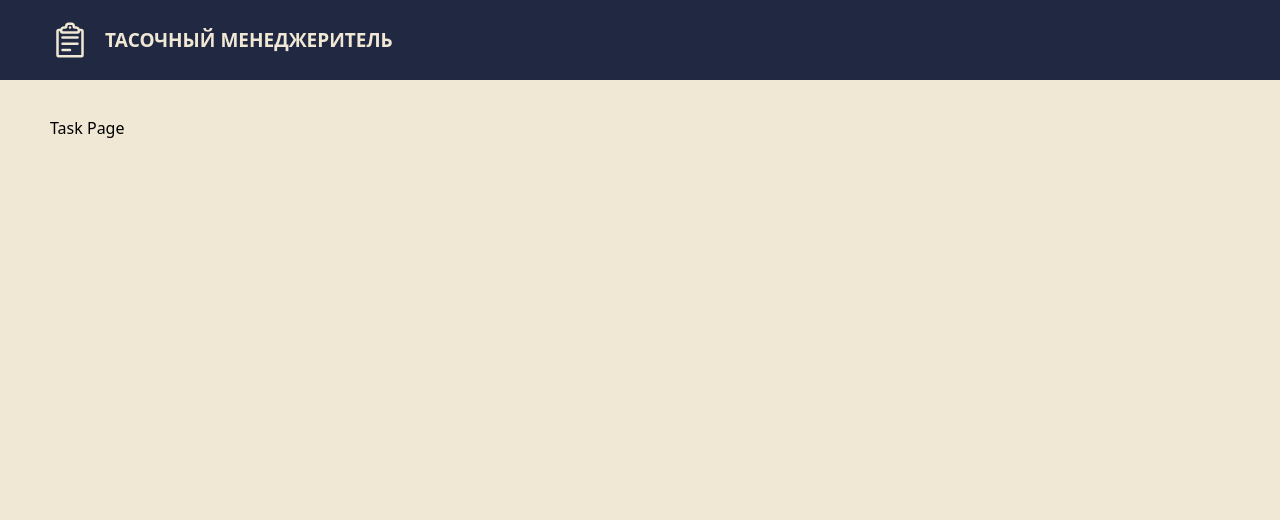
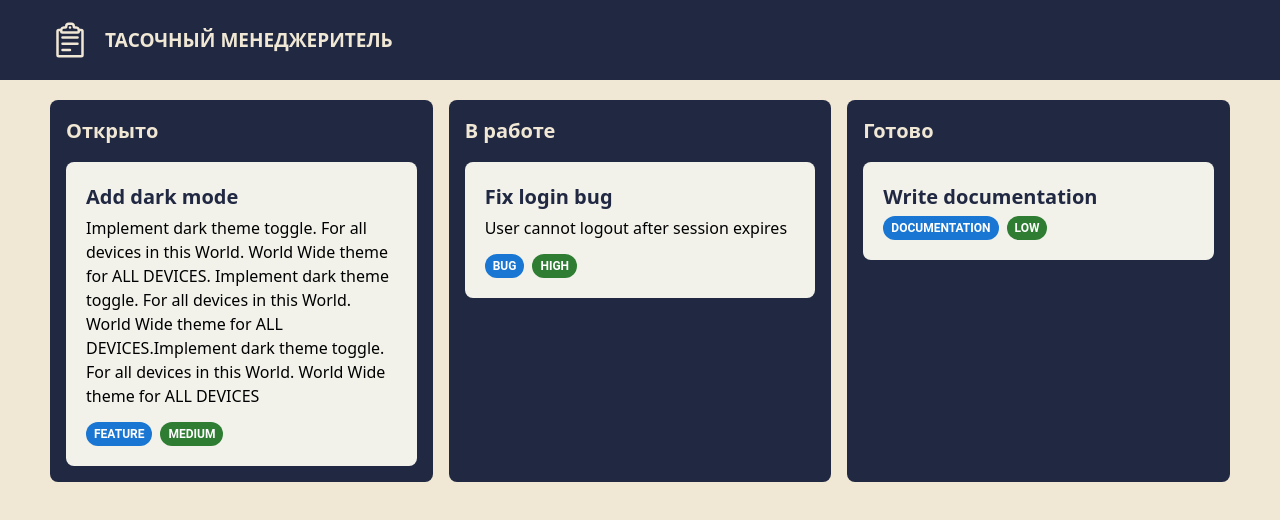
Before and after one commit to Jushoru/t1-task-manager, a React (Vite) app: page / in a window 1280 px wide. Shown: the top 520 px of the page. Built offline with nearby package versions, Linux system fonts and the light colour scheme.

Commit message:
feat: add basic task logic and layout with 3 columns

```diff
--- a/src/app/styles/App.css
+++ b/src/app/App.css
@@ -1,7 +1,7 @@
 header {
   width: 100vw;
   background-color: var(--color-bg-secondary);
-  padding: 20px 0px;
+  padding: var(--indent-vertical) 0;
   display: flex;
 }
 
@@ -10,10 +10,10 @@ header {
   flex-direction: row;
   justify-content: center;
   align-items: center;
-  margin-left: 50px;
+  margin-left: var(--indent-horizontal);
 }
 
-span {
+.logoTitle {
   font-size: 19px;
   font-weight: bold;
   color: var(--color-bg-primary);
@@ -24,5 +24,11 @@ span {
 .mainWrapper {
   display: flex;
   flex-direction: column;
-  padding: 20px 50px;
+  padding: var(--indent-vertical) var(--indent-horizontal);
 }
+
+
+h3 {
+  margin: 0;
+  font-size: 20px;
+}
--- a/src/app/App.tsx
+++ b/src/app/App.tsx
@@ -1,6 +1,6 @@
-import './styles/App.css'
+import './App.css'
 import { Routes, Route, Link } from "react-router";
-import {TasksPage} from "../pages/tasks/ui/TasksPage.tsx";
+import {TasksPage} from "../pages/tasks/TasksPage.tsx";
 import {EditTaskPage} from "../pages/edit-task/ui/EditTaskPage.tsx";
 
 function App() {
@@ -10,7 +10,7 @@ function App() {
         <header>
             <Link to="/" className="logoWrapper">
                 <img src="/logo.svg" alt="logo" width="40"/>
-                <span>Тасочный менеджеритель</span>
+                <span className="logoTitle">Тасочный менеджеритель</span>
             </Link>
         </header>
         <div className="mainWrapper">
--- /dev/null
+++ b/src/entities/task/TaskTypes.ts
@@ -0,0 +1,7 @@
+export interface TaskUi {
+    title: string;
+    description?: string;
+    category: 'Bug' | 'Feature' | 'Documentation' | 'Refactor' | 'Test';
+    status: 'ToDo' | 'InProgress' | 'Done';
+    priority: 'Low' | 'Medium' | 'High';
+}
--- /dev/null
+++ b/src/pages/tasks/TasksPage.tsx
@@ -0,0 +1,34 @@
+import { TaskList } from '../../widgets/task-list/TaskList';
+import type { TaskUi } from '../../entities/task/TaskTypes';
+
+// Временный массив задач
+const mockTasks: TaskUi[] = [
+    {
+        title: 'Fix login bug',
+        description: 'User cannot logout after session expires',
+        category: 'Bug',
+        status: 'InProgress',
+        priority: 'High',
+    },
+    {
+        title: 'Add dark mode',
+        description: 'Implement dark theme toggle. For all devices in this World. World Wide theme for ALL DEVICES. Implement dark theme toggle. For all devices in this World. World Wide theme for ALL DEVICES.Implement dark theme toggle. For all devices in this World. World Wide theme for ALL DEVICES',
+        category: 'Feature',
+        status: 'ToDo',
+        priority: 'Medium',
+    },
+    {
+        title: 'Write documentation',
+        category: 'Documentation',
+        status: 'Done',
+        priority: 'Low',
+    },
+];
+
+export const TasksPage: React.FC = () => {
+    return (
+        <>
+            <TaskList tasks={mockTasks} />
+        </>
+    );
+};
--- a/src/pages/tasks/ui/TasksPage.tsx
+++ /dev/null
@@ -1,7 +0,0 @@
-export function TasksPage() {
-    return (
-        <>
-            <p>Task Page</p>
-        </>
-    );
-}
--- a/src/shared/styles/variables.css
+++ b/src/shared/styles/variables.css
@@ -1,4 +1,11 @@
 :root {
     --color-bg-primary: #f0e8d5;
     --color-bg-secondary: #212842;
+    --color-bg-task: #f2f2eb;
+    --color-bg-task-hover: #deded7;
+    --color-1: #928a97;
+    --color-2: #f85f73;
+
+    --indent-horizontal: 50px;
+    --indent-vertical: 20px;
 }
--- /dev/null
+++ b/src/widgets/task-item/TaskItem.css
@@ -0,0 +1,35 @@
+
+
+.taskItemWrapper {
+    background-color: var(--color-bg-task);
+    position: relative;
+    border-radius: 8px;
+    height: min-content;
+    padding: var(--indent-vertical)
+}
+
+.taskItemWrapper:hover {
+    background-color: var(--color-bg-task-hover);
+    cursor: pointer;
+}
+
+.taskItemWrapper div h3 {
+    color: var(--color-bg-secondary);
+    margin-bottom: 4px;
+}
+
+.taskDescription {
+    margin-top: 0px;
+    margin-bottom: 14px;
+}
+
+.chipBold {
+    font-size: 12px !important;
+    font-weight: bold;
+    text-transform: uppercase;
+}
+
+.tagsWrapper {
+    display: flex;
+    gap: 8px;
+}
--- /dev/null
+++ b/src/widgets/task-item/TaskItem.tsx
@@ -0,0 +1,22 @@
+import './TaskItem.css'
+import type {TaskUi} from "../../entities/task/TaskTypes.ts";
+import {Chip} from "@mui/material";
+
+interface TaskItemProps {
+    task: TaskUi;
+}
+
+export const TaskItem: React.FC<TaskItemProps> = ({task}) => {
+    return (
+        <div className="taskItemWrapper">
+            <div>
+                <h3>{task.title}</h3>
+                {task.description && <p className="taskDescription">{task.description}</p>}
+            </div>
+            <div className="tagsWrapper">
+                <Chip label={task.category} color="primary" size="small" className="chipBold"/>
+                <Chip label={task.priority} color="success" size="small" className="chipBold"/>
+            </div>
+        </div>
+    )
+}
--- /dev/null
+++ b/src/widgets/task-list/TaskList.css
@@ -0,0 +1,28 @@
+
+.TaskBoard {
+    display: flex;
+    gap: 1rem;
+    min-height: 100%
+}
+
+.TaskColumn {
+    flex: 1;
+    background-color: var(--color-bg-secondary);
+    border-radius: 8px;
+    padding: 1rem;
+    display: flex;
+    flex-direction: column;
+}
+
+.TaskColumn h3 {
+    min-width: 200px;
+    margin-bottom: 1rem;
+    color: var(--color-bg-primary)
+}
+
+.TaskColumnContent {
+    flex: 1;
+    display: flex;
+    flex-direction: column;
+    gap: 0.5rem;
+}
--- /dev/null
+++ b/src/widgets/task-list/TaskList.tsx
@@ -0,0 +1,44 @@
+import type { TaskUi } from "../../entities/task/TaskTypes.ts";
+import { TaskItem } from "../task-item/TaskItem.tsx";
+import './TaskList.css';
+
+interface TaskListProps {
+    tasks: TaskUi[];
+}
+
+export const TaskList: React.FC<TaskListProps> = ({ tasks }) => {
+    const todoTasks = tasks.filter(task => task.status === 'ToDo');
+    const inProgressTasks = tasks.filter(task => task.status === 'InProgress');
+    const doneTasks = tasks.filter(task => task.status === 'Done');
+
+    return (
+        <div className="TaskBoard">
+            <div className="TaskColumn">
+                <h3>Открыто</h3>
+                <div className="TaskColumnContent">
+                    {todoTasks.map((task, index) => (
+                        <TaskItem key={index} task={task} />
+                    ))}
+                </div>
+            </div>
+
+            <div className="TaskColumn">
+                <h3>В работе</h3>
+                <div className="TaskColumnContent">
+                    {inProgressTasks.map((task, index) => (
+                        <TaskItem key={index} task={task} />
+                    ))}
+                </div>
+            </div>
+
+            <div className="TaskColumn">
+                <h3>Готово</h3>
+                <div className="TaskColumnContent">
+                    {doneTasks.map((task, index) => (
+                        <TaskItem key={index} task={task} />
+                    ))}
+                </div>
+            </div>
+        </div>
+    );
+};
```
Also changed, not shown: src/pages/tasks/TasksPage.css (added), src/widgets/task-item/index.tsx (added).
